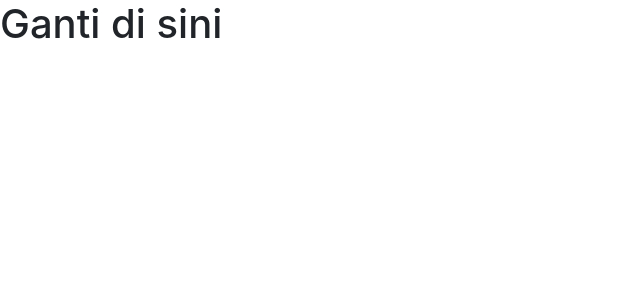
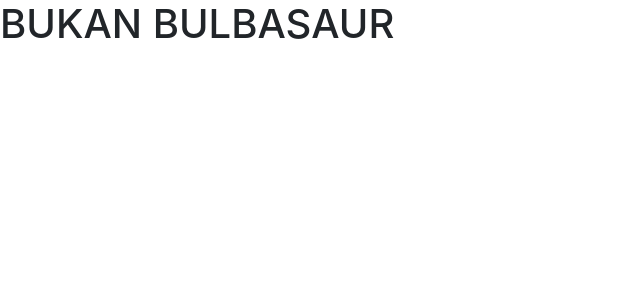
Before and after one commit to kobars/kelas-beta-latihan-props, a React (Create React App) app: page /page-two in a window 1280 px wide. Shown: the top 300 px of the page, without its empty margins (0-640 px from the left). Built offline with nearby package versions, Linux system fonts and the light colour scheme.

Commit message:
add context

```diff
--- a/src/pages/HalamanDua.js
+++ b/src/pages/HalamanDua.js
@@ -1,5 +1,9 @@
+import { useContext } from "react";
+import { PokemonContext } from "../App";
+
 const HalamanDua = () => {
-  return <h1>Ganti di sini</h1>;
+  const { states } = useContext(PokemonContext);
+  return <h1>{states.pokemonName}</h1>;
 };
 
 export default HalamanDua;
```
